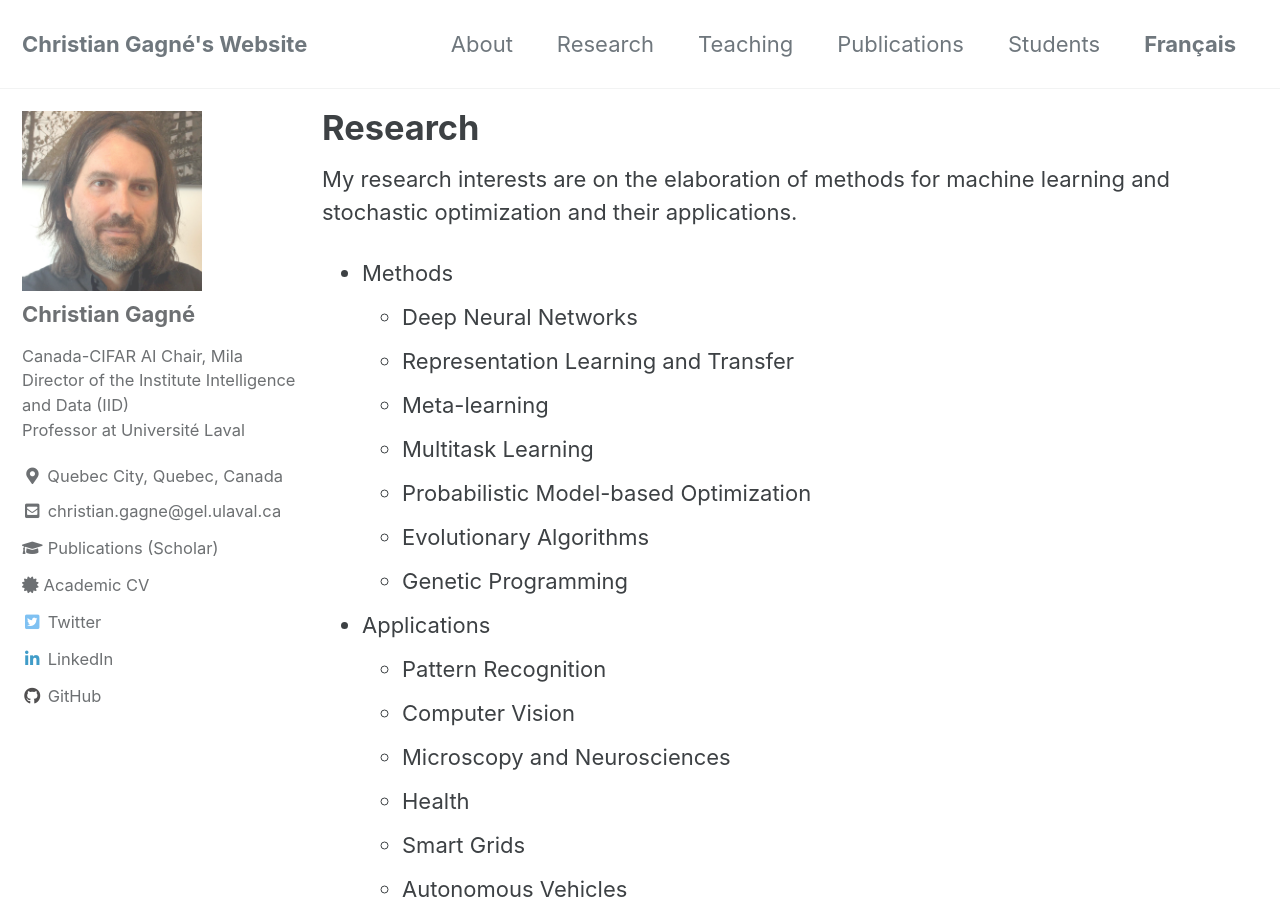
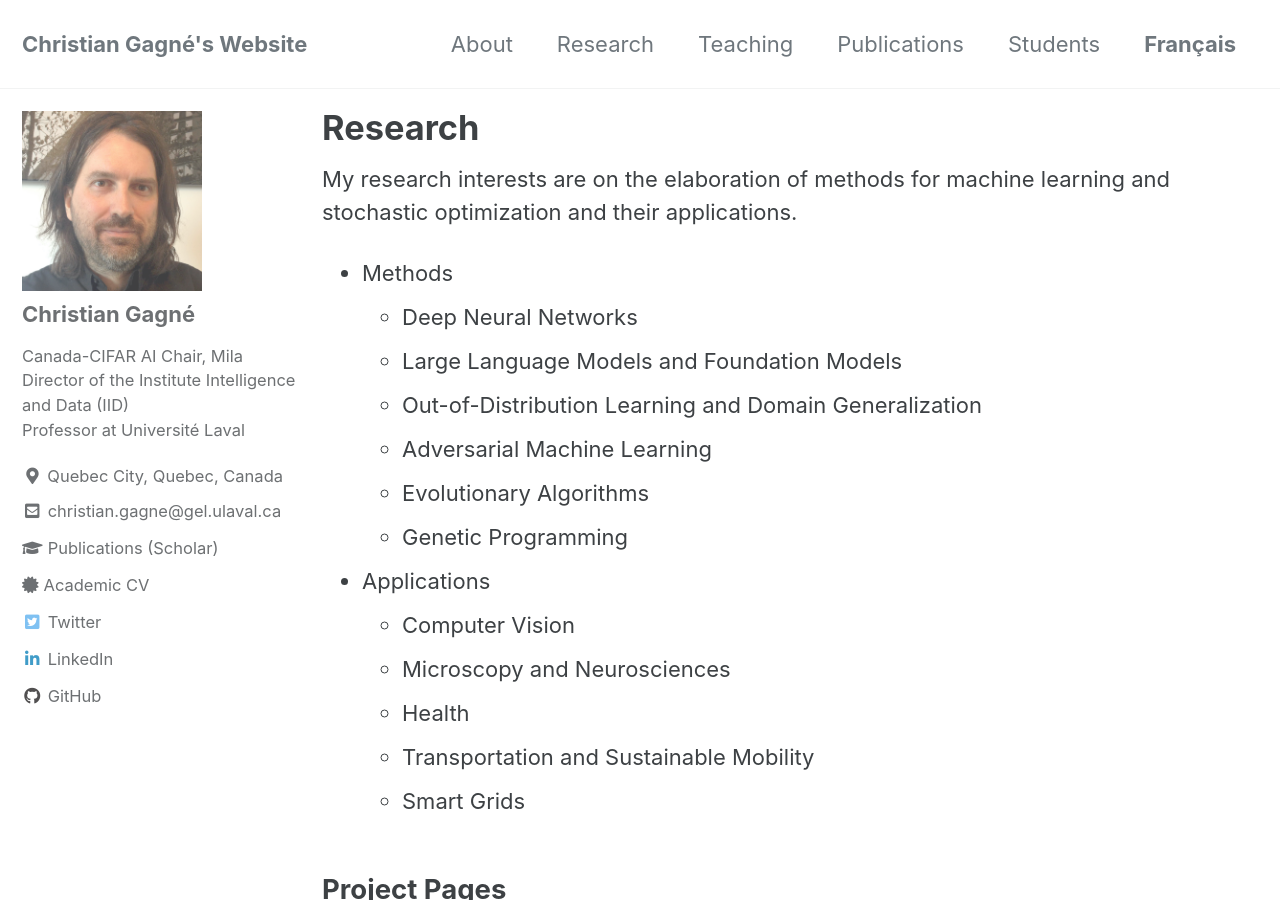
Before and after one commit to chgagne/english, a Jekyll site: the page built from _pages/research.md, in a window 1280 px wide and 900 px high. Built offline with Jekyll 4.4.1, drawn with Linux system fonts in a browser that asks for light colours; cached includes are drawn as plain includes.

```diff
--- a/_pages/research.md
+++ b/_pages/research.md
@@ -7,19 +7,17 @@ My research interests are on the elaboration of methods for machine learning and
 
 - Methods
     - Deep Neural Networks
-    - Representation Learning and Transfer
-    - Meta-learning
-    - Multitask Learning
-    - Probabilistic Model-based Optimization
+    - Large Language Models and Foundation Models
+    - Out-of-Distribution Learning and Domain Generalization
+    - Adversarial Machine Learning
     - Evolutionary Algorithms
     - Genetic Programming
 - Applications
-    - Pattern Recognition
     - Computer Vision
     - Microscopy and Neurosciences
     - Health
+    - Transportation and Sustainable Mobility
     - Smart Grids
-    - Autonomous Vehicles
 
 ## Project Pages
 
```
Also changed, not shown: _pages/index.md (+6 -6 lines), _pages/students.md (+14 -14 lines), _pages/teaching.md (+2 -0 lines).
